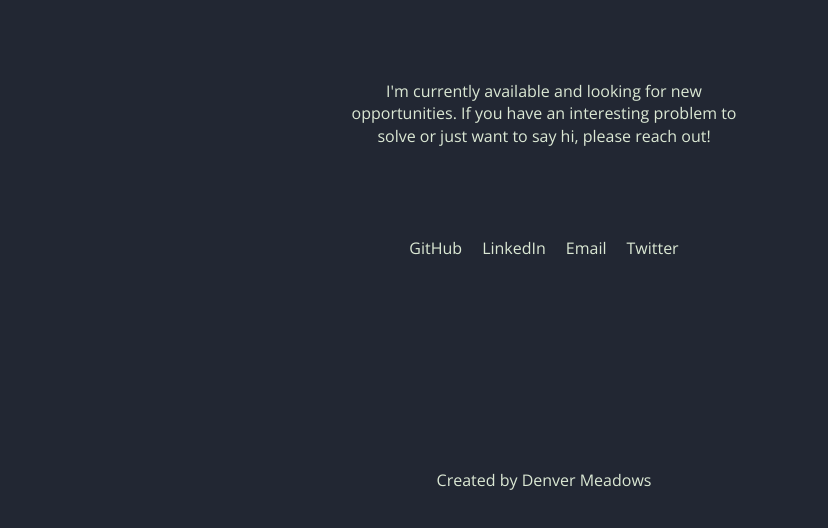
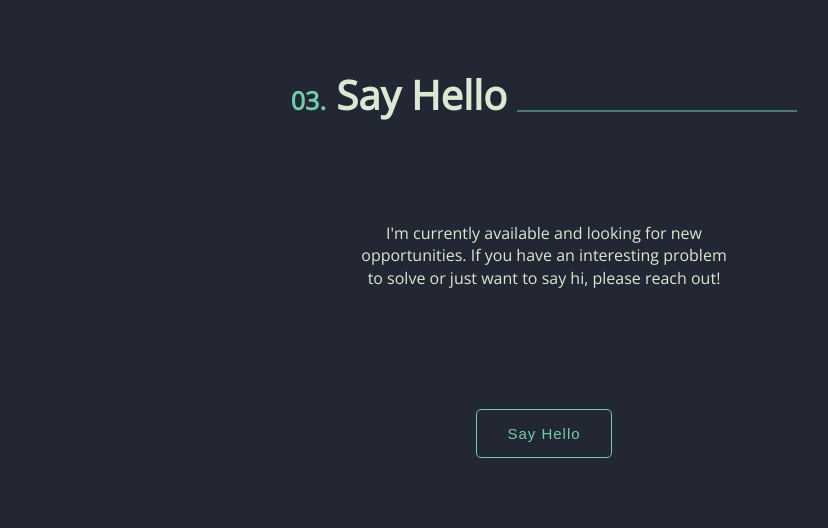
Before and after one commit to Denver-Meadows/Portfolio, a React (Create React App) app: page / in a window 1280 px wide. Shown: the part 4051-4579 px from the top of the page, without its empty margins (96-924 px from the left). Built offline with nearby package versions, Linux system fonts and the light colour scheme; a web font is replaced by a local one.

Commit message:
contact styling

```diff
--- a/src/App.js
+++ b/src/App.js
@@ -4,12 +4,13 @@ import Home from "./pages/Home";
 import React from "react";
 import BGvideo from "./components/BGvideo";
 import ScrollButton from "./components/ScrollButton";
+import Footer from "./components/Footer";
 
 function App() {
   return (
     <div>
       <Navbar />
-      <BGvideo />
+      {/* <BGvideo /> */}
       <ScrollButton />
       <Switch>
         <Route path="/" exact>
@@ -19,6 +20,7 @@ function App() {
           <h1>Wrong Page</h1>
         </Route>
       </Switch>
+      {/* <Footer /> */}
     </div>
   );
 }
--- a/src/components/Contact.js
+++ b/src/components/Contact.js
@@ -16,6 +16,18 @@ const Contact = () => {
         </div>
       </Rotate>
       <Fade>
+        <div className="contact-greeting">
+          <p>
+            I'm currently available and looking for new opportunities. If you
+            have an interesting problem to solve or just want to say hi, please
+            reach out!
+          </p>
+        </div>
+        <div className="contact-button-container">
+          <button className="contact-button">Say Hello</button>
+        </div>
+      </Fade>
+      {/* <Fade>
         <div className="contact-container">
           <div className="contact-container-content">
             <div className="contact-container-content-greeting">
@@ -25,20 +37,9 @@ const Contact = () => {
                 please reach out!
               </p>
             </div>
-            <div className="contact-container-content-links">
-              <ul>
-                <li>GitHub</li>
-                <li>LinkedIn</li>
-                <li>Email</li>
-                <li>Twitter</li>
-              </ul>
-            </div>
-            <div className="copyright">
-              <p>Created by Denver Meadows</p>
-            </div>
           </div>
         </div>
-      </Fade>
+      </Fade> */}
     </section>
   );
 };
--- /dev/null
+++ b/src/components/Footer.js
@@ -0,0 +1,22 @@
+import React from "react";
+import "../styles/footer.scss";
+
+export const Footer = () => {
+  return (
+    <div>
+      <div className="contact-container-content-links">
+        <ul>
+          <li>GitHub</li>
+          <li>LinkedIn</li>
+          <li>Email</li>
+          <li>Twitter</li>
+        </ul>
+      </div>
+      <div className="copyright">
+        <p>Created by Denver Meadows</p>
+      </div>
+    </div>
+  );
+};
+
+export default Footer;
--- a/src/styles/contact.scss
+++ b/src/styles/contact.scss
@@ -1,7 +1,8 @@
 .contact {
   text-align: center;
-  margin: 0rem 10%;
   color: var(--clr-font-1);
+  margin-bottom: 25rem;
+  margin-top: 25rem;
 
   &-div {
     display: flex;
@@ -15,51 +16,30 @@
 
     font-weight: 700;
   }
-}
+  &-greeting {
+    width: 30%;
+    text-align: center;
+    margin: auto;
+    padding: 10rem 0;
 
-.contact-container {
-  color: var(--clr-font-1);
-  margin: 5rem 15% 0 15%;
+    p {
+      margin-bottom: 2rem;
+      line-height: 1.4;
+    }
+  }
 
-  &-content {
-    display: flex;
-    flex-direction: column;
-    justify-content: center;
+  &-button {
+    font-size: 1.5rem;
+    letter-spacing: 0.1rem;
+    background-color: var(--clr-primary-2);
+    color: var(--clr-font-secondary);
+    border: 1px solid var(--clr-font-secondary);
+    border-radius: 5px;
+    padding: 1.5rem 3rem;
+    cursor: pointer;
 
-    // display: grid;
-    // grid-template-columns: repeat(7, 1fr);
-    // grid-template-rows: repeat(3, 1fr);
-    padding-top: 2rem;
-
-    &-greeting {
-      // grid-column: 2 / 7;
-      // height: 100%;
-      // width: 100%;
-      border-radius: 10px;
-      // text-align: center;
-      padding: 1rem 15rem;
-      margin-bottom: 5rem;
-
-      p {
-        margin-bottom: 2rem;
-        line-height: 1.4;
-      }
-    }
-
-    &-links {
-      ul {
-        display: flex;
-        justify-content: center;
-        margin-bottom: 20rem;
-      }
-      li {
-        list-style: none;
-        margin: 1rem 1rem;
-      }
+    &:hover {
+      background-color: var(--clr-primary-1);
     }
   }
 }
-
-.copyright {
-  margin-bottom: 2rem;
-}
--- /dev/null
+++ b/src/styles/footer.scss
@@ -0,0 +1,46 @@
+.contact-container {
+  color: var(--clr-font-1);
+  margin: 5rem 15% 0 15%;
+
+  &-content {
+    display: flex;
+    flex-direction: column;
+    justify-content: center;
+
+    // display: grid;
+    // grid-template-columns: repeat(7, 1fr);
+    // grid-template-rows: repeat(3, 1fr);
+    padding-top: 2rem;
+
+    &-greeting {
+      // grid-column: 2 / 7;
+      // height: 100%;
+      // width: 100%;
+      border-radius: 10px;
+      // text-align: center;
+      padding: 1rem 15rem;
+      margin-bottom: 5rem;
+
+      p {
+        margin-bottom: 2rem;
+        line-height: 1.4;
+      }
+    }
+
+    &-links {
+      ul {
+        display: flex;
+        justify-content: center;
+        margin-bottom: 20rem;
+      }
+      li {
+        list-style: none;
+        margin: 1rem 1rem;
+      }
+    }
+  }
+}
+
+.copyright {
+  margin-bottom: 2rem;
+}
```
